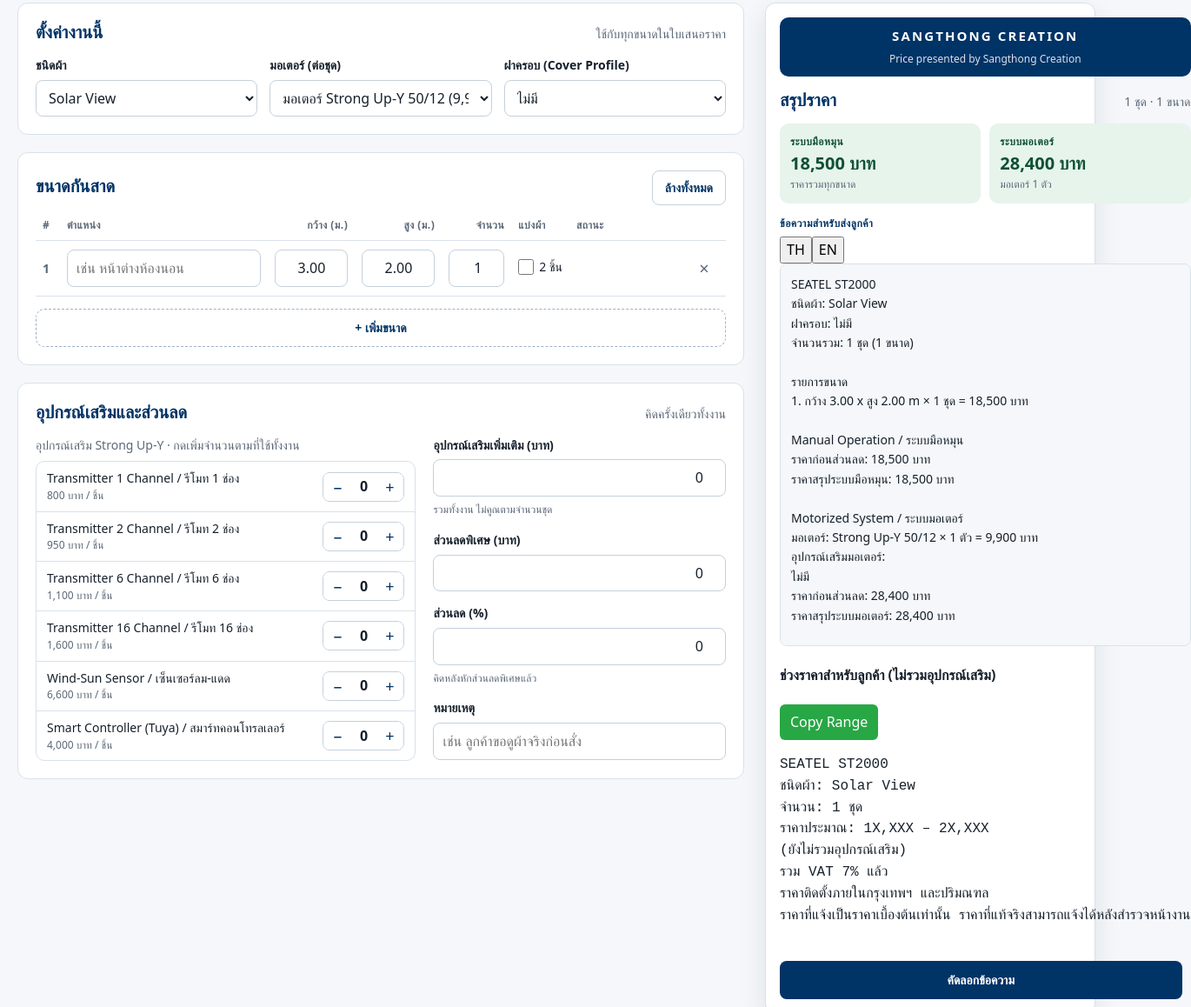
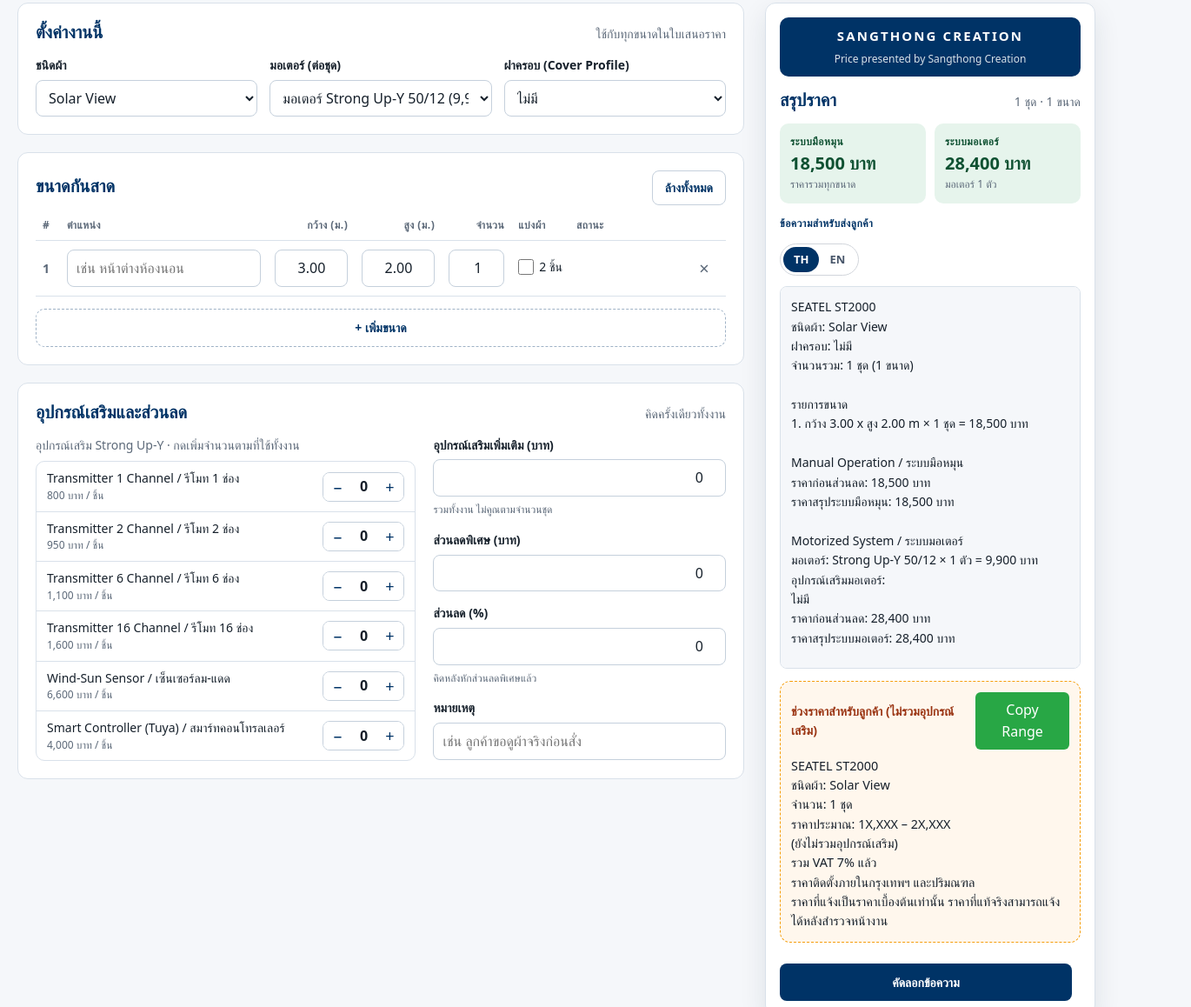
Before and after one commit to pteerapr/awning-calculator, a plain HTML site: page seatel-st2000.html in a window 1280 px wide. Shown: the part 124-1282 px from the top of the page at 87% size, 1370 px wide, since content can reach past the window. Drawn offline with Linux system fonts and the light colour scheme.

Commit message:
Restore the CSS the merge left behind on the three merged pages
The TH/EN toggle had no styling on any of the three: the multi-size pages
never had a toggle, so their stylesheet never carried .languageToggle, and
I copied the markup without it. It rendered as two bare buttons.

SEATEL also lost .customer-range-box, so the customer price-range panel
appeared as loose text with no card around it. My extraction matched that
rule only at the start of a line; SEATEL indents its CSS, so the filter
saw nothing while the other two files worked.

Both blocks copied from the pre-merge backups, with the extraction now
indifferent to indentation.

The green Copy Range button on SEATEL is Peter's own inline styling, not a
regression - Terra MA3 uses blue - so it is left alone.

Co-Authored-By: Claude Opus 5 <noreply@anthropic.com>

```diff
--- a/seatel-st2000.html
+++ b/seatel-st2000.html
@@ -185,6 +185,15 @@ button { font: inherit; cursor: pointer; }
   .totals { grid-template-columns: 1fr; }
 }
 
+  /* ปุ่ม TH/EN — ยกมาจากหน้าขนาดเดียว ตอนรวมไฟล์ลืมเอา CSS มาด้วย */
+  .languageToggle{display:inline-flex;border:1px solid #d1d5db;border-radius:999px;background:#fff;padding:3px;gap:0;margin:.5rem 0 .75rem}
+  .languageToggle button{border:0;border-radius:999px;background:transparent;color:#475569;cursor:pointer;font-size:13px;font-weight:900;line-height:1;padding:8px 12px}
+  .languageToggle button.active{background:#003366;color:#fff}
+  .languageToggle button:focus-visible{outline:3px solid rgba(14,165,233,.35);outline-offset:2px}
+  .customer-range-box{margin-top:14px; padding:12px; background:#fff7ed; border:1px dashed #f59e0b; border-radius:12px;}
+  .customer-range-box .range-head{display:flex; align-items:center; justify-content:space-between; gap:8px;}
+  .customer-range-box h4{margin:0; color:#9a3412; font-size:14px;}
+  .customer-range-box pre{white-space:pre-wrap; margin:8px 0 0; font-family:inherit; font-size:.9rem; line-height:1.55;}
 </style>
 </head>
 <body>
```
Also changed, not shown: spettmann-star.html (+5 -0 lines), terra-ma3.html (+5 -0 lines).
